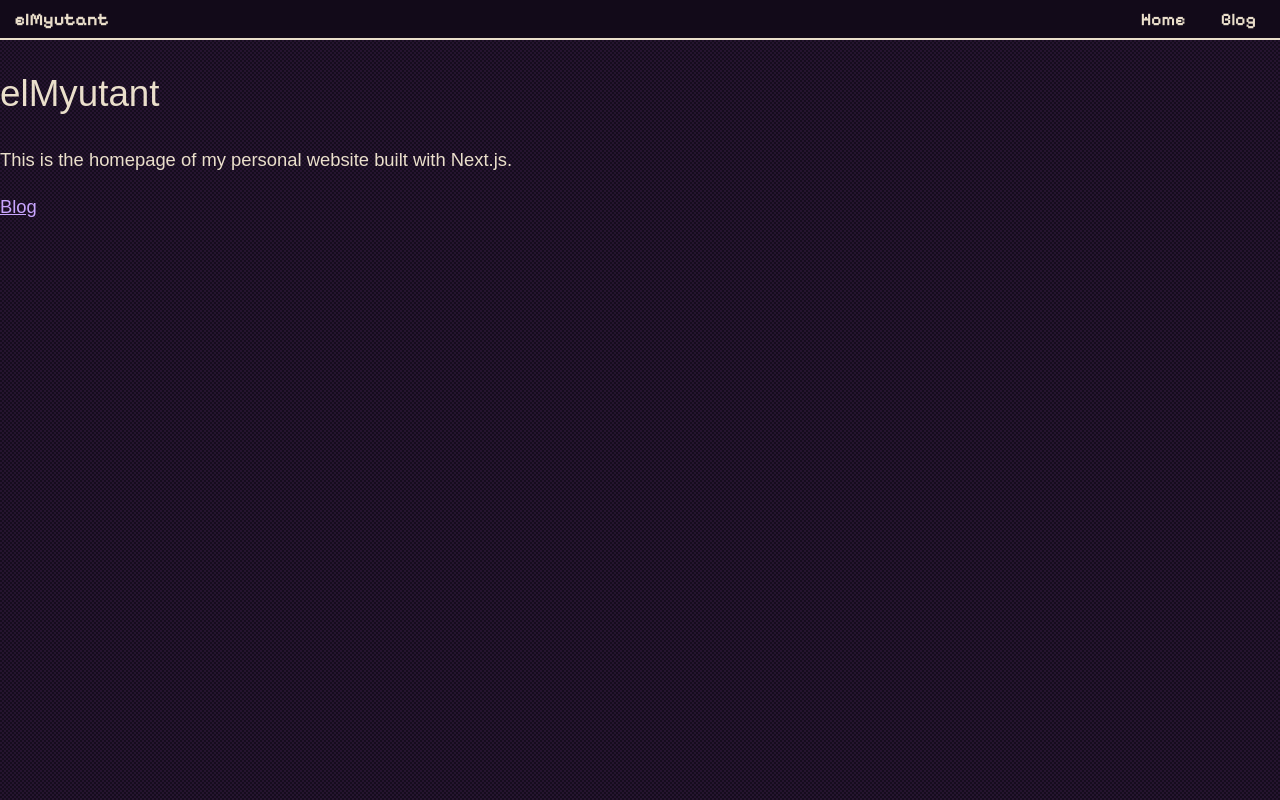
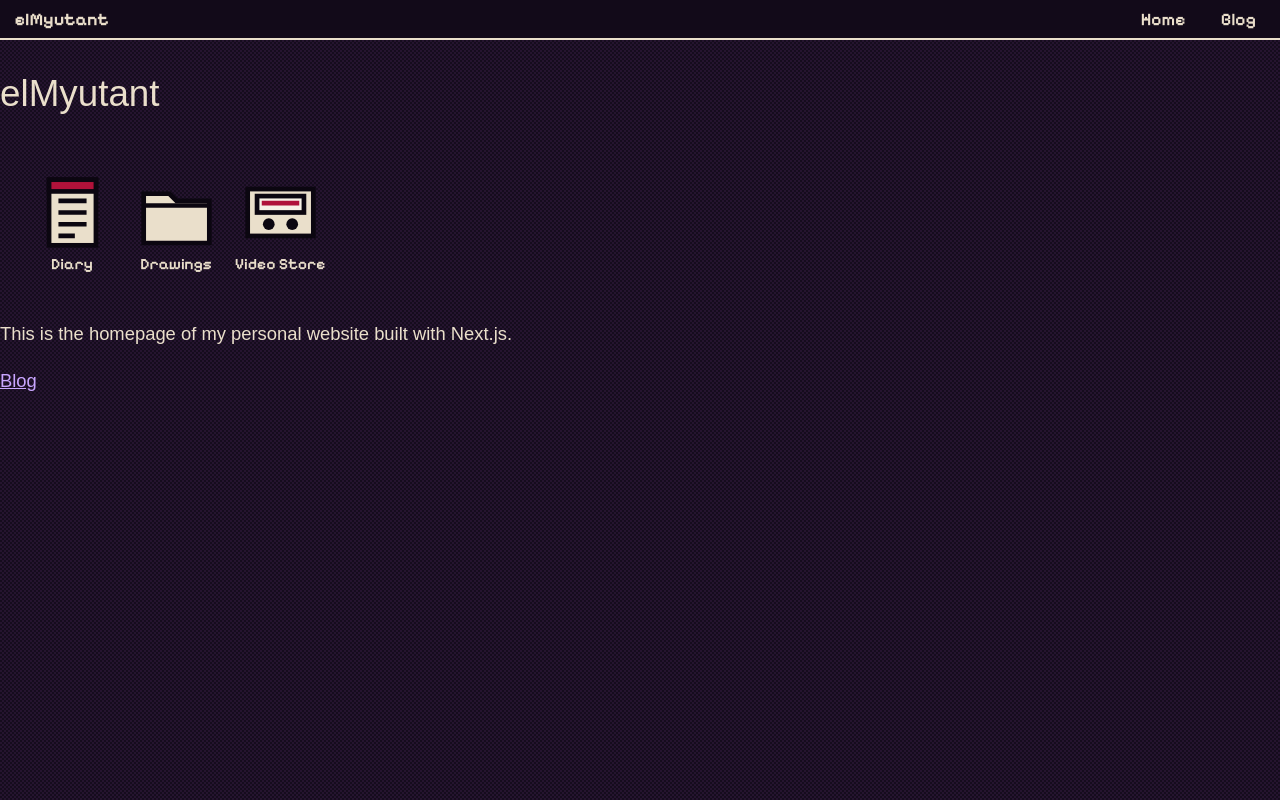
Before and after one commit to PalomoAn/elmyutant, a Next.js app: page / in a window 1280 px wide. Built offline with nearby package versions, Linux system fonts and the light colour scheme; a web font is replaced by a local one.

Commit message:
Pixel icons

```diff
--- a/app/globals.css
+++ b/app/globals.css
@@ -87,3 +87,25 @@ a { color: var(--link); }
 @media (hover: hover) {
   .menubar a:hover { background: var(--bone); color: var(--ink); }
 }
+/* ---------- desktop icons ---------- */
+.icons {
+  display: grid;
+  grid-template-columns: repeat(auto-fill, 96px);
+  gap: 1rem .5rem;
+  padding: 1.5rem;
+}
+.icon {
+  display: grid;
+  justify-items: center;
+  align-content: start;
+  gap: .35rem;
+  padding: .3rem 0;
+  color: var(--bone);
+  text-decoration: none;
+  text-align: center;
+}
+.icon svg { width: 75px; height: 75px; }
+.icon-label { font: 600 .98rem/1.1 var(--ui), monospace; }
+@media (hover: hover) {
+  .icon:hover .icon-label { background: var(--blood); color: var(--ink); }
+}
--- a/app/page.tsx
+++ b/app/page.tsx
@@ -1,11 +1,13 @@
 import Link from "next/link";
 
 import {SITE} from "@/lib/config";
+import DesktopIcons from "@/components/DesktopIcons";
 
 export default function Home() {
   return (
     <main>
       <h1>{SITE.name}</h1>
+      <DesktopIcons />
       <p>This is the homepage of my personal website built with Next.js.</p>
       <Link href="/blog">Blog</Link>
     </main>
--- /dev/null
+++ b/components/DesktopIcons.tsx
@@ -0,0 +1,21 @@
+import Link from "next/link";
+import { BlogIcon, ArtIcon, FilmsIcon } from "@/components/icons";
+
+const ICONS = [
+  { href: "/blog", label: "Diary", Icon: BlogIcon },
+  { href: "/art", label: "Drawings", Icon: ArtIcon },
+  { href: "/films", label: "Video Store", Icon: FilmsIcon },
+];
+
+export default function DesktopIcons() {
+  return (
+    <nav className="icons">
+      {ICONS.map(({ href, label, Icon }) => (
+        <Link key={href} href={href} className="icon">
+          <Icon />
+          <span className="icon-label">{label}</span>
+        </Link>
+      ))}
+    </nav>
+  );
+}
--- /dev/null
+++ b/components/icons.tsx
@@ -0,0 +1,32 @@
+const K = { stroke: "#0b0610", strokeWidth: 2 };
+
+export function BlogIcon() {
+  return (
+    <svg viewBox="0 0 32 32" aria-hidden="true">
+      <rect x="6" y="2" width="20" height="28" fill="#eadfcb" {...K} />
+      <path d="M10 11h12M10 16h12M10 21h12M10 26h7" stroke="#0b0610" strokeWidth="2" />
+      <rect x="6" y="2" width="20" height="5" fill="#b0123a" {...K} />
+    </svg>
+  );
+}
+
+export function ArtIcon() {
+  return (
+    <svg viewBox="0 0 32 32" aria-hidden="true">
+      <path d="M2 8h11l3 3h14v18H2z" fill="#eadfcb" {...K} />
+      <path d="M2 13h28" stroke="#0b0610" strokeWidth="2" />
+    </svg>
+  );
+}
+
+export function FilmsIcon() {
+  return (
+    <svg viewBox="0 0 32 32" aria-hidden="true">
+      <rect x="2" y="6" width="28" height="20" fill="#eadfcb" {...K} />
+      <rect x="6" y="9" width="20" height="7" fill="#f7f1e6" {...K} />
+      <circle cx="11" cy="21" r="2.5" fill="#0b0610" />
+      <circle cx="21" cy="21" r="2.5" fill="#0b0610" />
+      <path d="M8 12h16" stroke="#b0123a" strokeWidth="2" />
+    </svg>
+  );
+}
```
